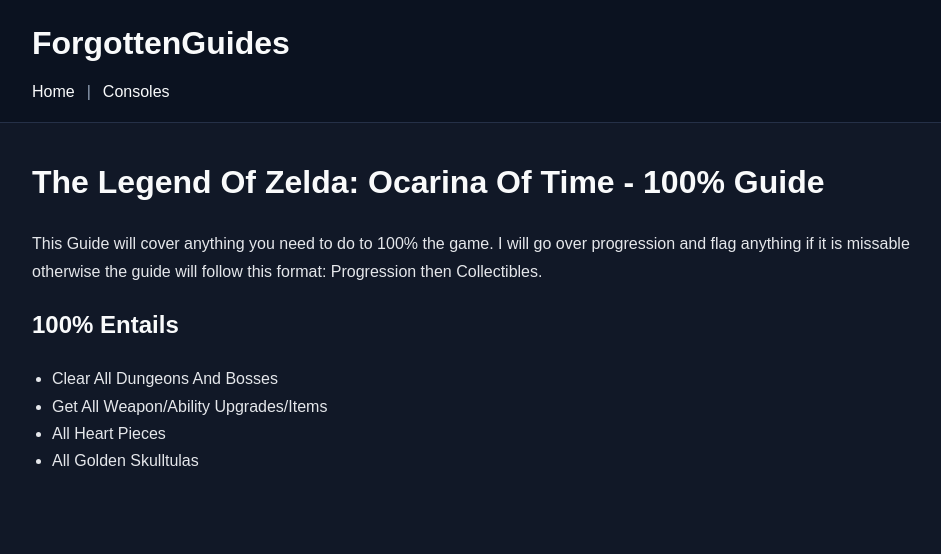
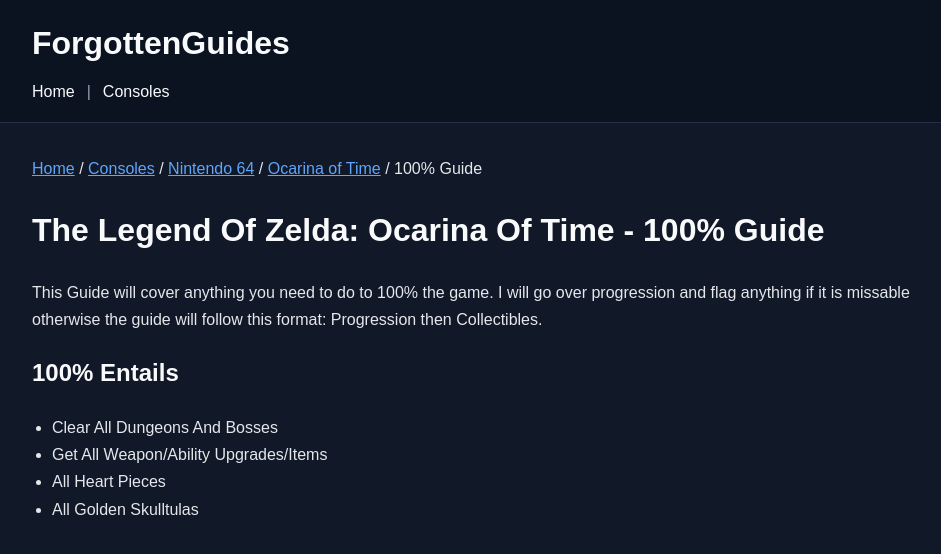
Before and after one commit to ForgottenGem/ForgottenGuides, a Jekyll site: the page built from n64/oot/100-percent-guideoot.md, in a window 1280 px wide. Shown: the top 554 px of the page, without its empty margins (158-1099 px from the left). Built offline with Jekyll 4.4.1, drawn with Linux system fonts in a browser that asks for light colours; our own code applies the rules of GitHub Pages for plain Markdown files.

Commit message:
Update 100-percent-guideoot.md

```diff
--- a/n64/oot/100-percent-guideoot.md
+++ b/n64/oot/100-percent-guideoot.md
@@ -1,3 +1,15 @@
+<nav class="breadcrumbs" aria-label="Breadcrumb">
+  <a href="{{ '/' | relative_url }}">Home</a>
+  <span>/</span>
+  <a href="{{ '/consoles/' | relative_url }}">Consoles</a>
+  <span>/</span>
+  <a href="{{ '/n64/' | relative_url }}">Nintendo 64</a>
+  <span>/</span>
+  <a href="{{ '/n64/oot/' | relative_url }}">Ocarina of Time</a>
+  <span>/</span>
+  <span class="current">100% Guide</span>
+</nav>
+
 # The Legend Of Zelda: Ocarina Of Time - 100% Guide
 
 This Guide will cover anything you need to do to 100% the game.
```
